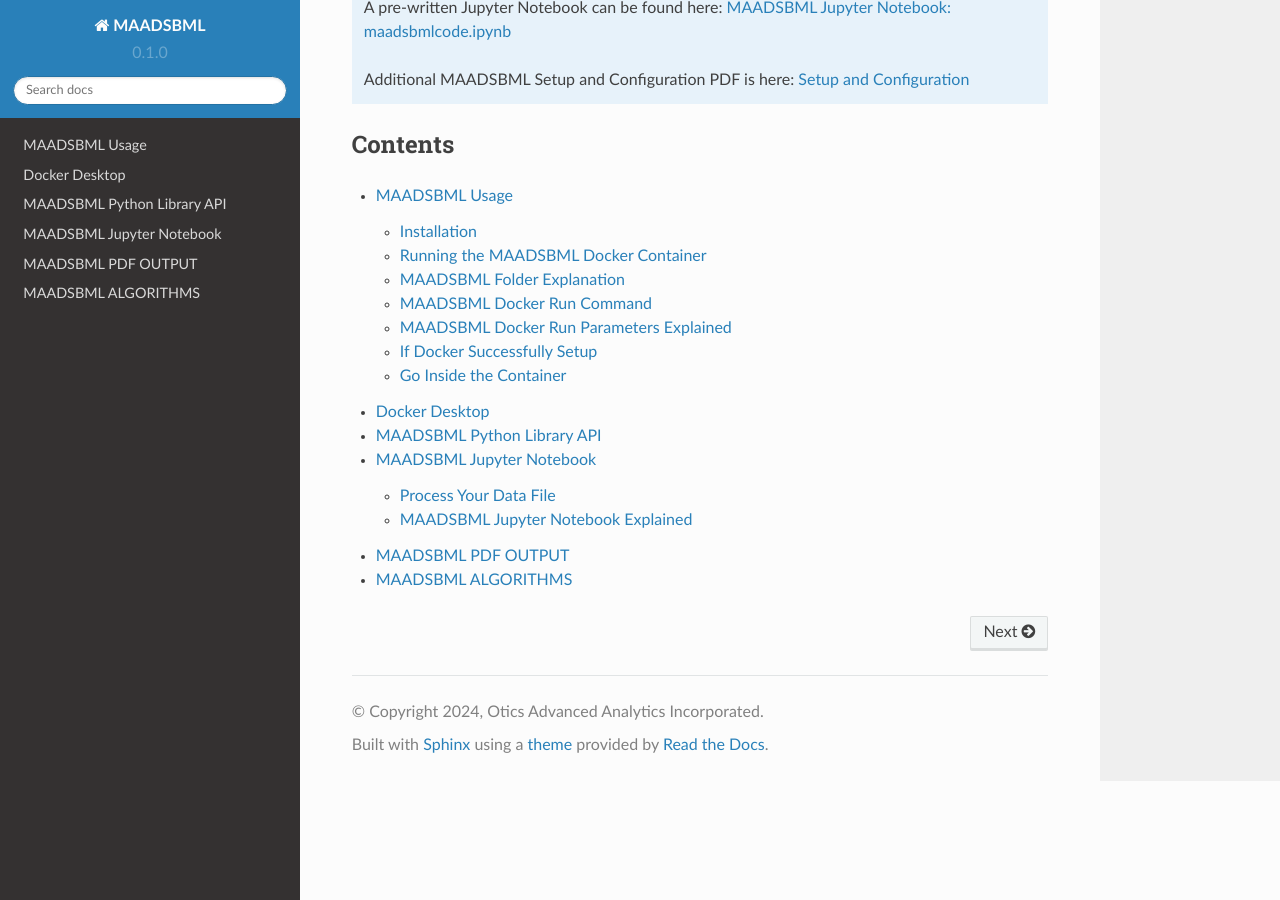
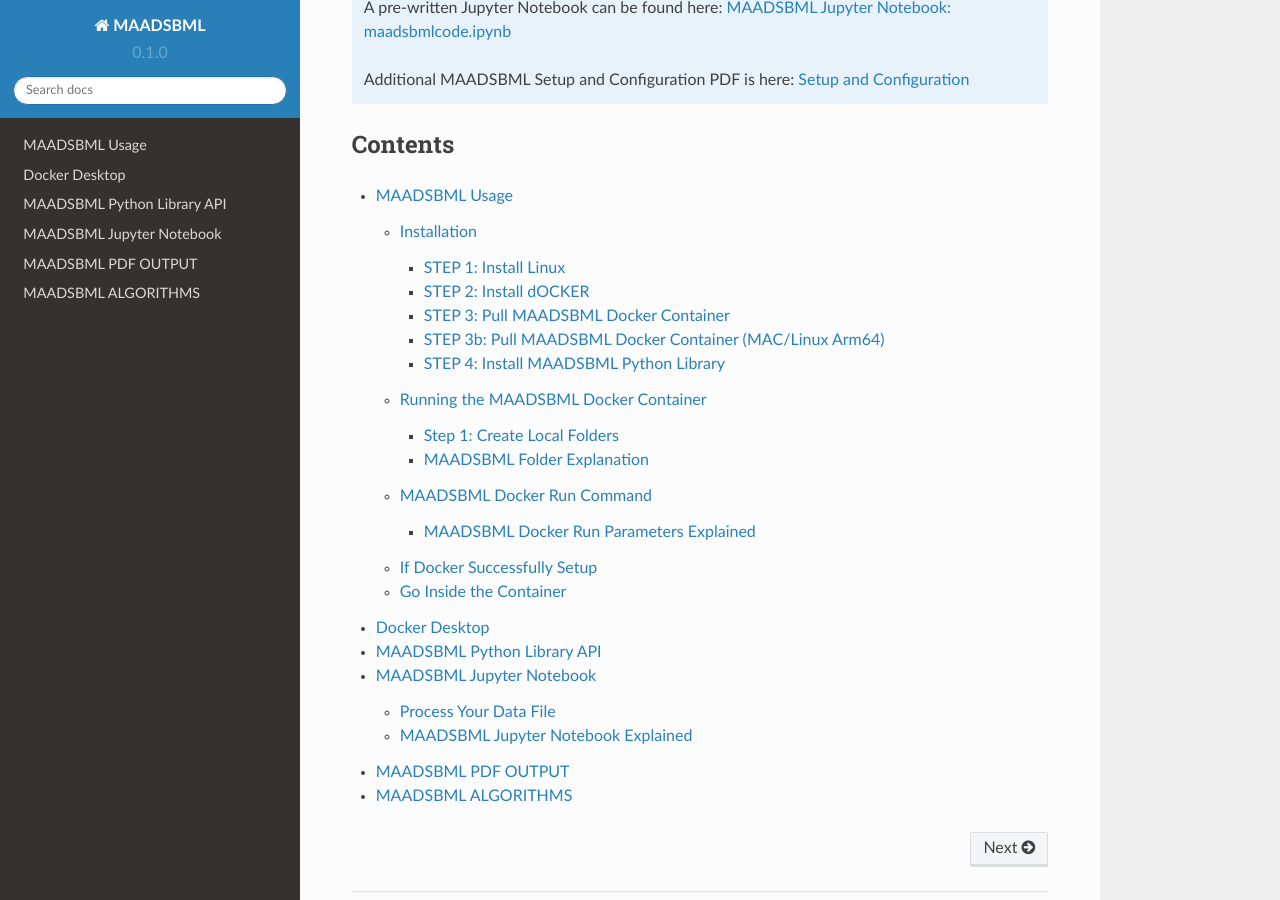
Before and after one commit to smaurice101/maadsbml, a Sphinx documentation site: the page built from docs/source/index.rst, in a window 1280 px wide and 900 px high, scrolled down 565 px. Built offline with Sphinx 7.4.7 and the Read the Docs theme 2.0.0, drawn with Linux system fonts in a browser that asks for light colours.

Commit message:
Update usage.rst

```diff
--- a/docs/source/usage.rst
+++ b/docs/source/usage.rst
@@ -8,9 +8,10 @@
 
 To use MAADSBML, first install docker engine in your computer:
 
-Setup
+STEP 1: Install Linux
+""""""""""
 
-1. You will need to have Linux OS installed
+You will need to have Linux OS installed
 
 • In Windows –you can install WSL (windows subsystem for Linux).  Open Powershell or command prompt in Administrator mode and type:
 
@@ -28,7 +29,10 @@
 
 Or get a VM running with Linux Ubuntu installed
 
-2. Install Docker: You can install Docker Desktop (Windows/Mac) Or in linux run:
+STEP 2: Install dOCKER
+""""""""""
+
+Install Docker: You can install Docker Desktop (Windows/Mac) Or in linux run:
 
 .. code-block:: console
 
@@ -46,19 +50,28 @@
 
    docker ps
 
-3. Pull the maadsbml docker container for Windows/Linux (AMD64):
+STEP 3: Pull MAADSBML Docker Container
+""""""""""
+
+Pull the maadsbml docker container for Windows/Linux (AMD64):
 
 .. code-block:: console
 
    docker pull maadsdocker/maads-batch-automl-otics
 
-3b. Pull the maadsbml docker container for MAC/Linux (ARM64):
+STEP 3b: Pull MAADSBML Docker Container (MAC/Linux Arm64)
+""""""""""
+
+Pull the maadsbml docker container for MAC/Linux (ARM64):
 
 .. code-block:: console
 
    docker pull maadsdocker/maads-batch-automl-otics-arm64
 
-4. Install the MAADSBML Python library:
+STEP 4: Install MAADSBML Python Library
+""""""""""
+
+Install the MAADSBML Python library:
 
 .. code-block:: console
 
@@ -102,7 +116,7 @@
    LOST**.
 
 MAADSBML Folder Explanation
-----------------
+""""""""""""""""""""""""
 
 .. list-table::
    :widths: 40 60
@@ -163,7 +177,7 @@
    PATH}/csvuploads **:/maads/agentfilesdocker/dist/maadsweb/csvuploads:z**
 
 MAADSBML Docker Run Parameters Explained
-------------------------------
+""""""""""""""""""""""""""""
 
 .. list-table::
    :widths: 20 40
@@ -175,30 +189,51 @@
    * - \-v
      - start of docker volume mapping
    * - \-p
-     - port forwarding. For example, -p 5595:5595  means to forward your HOST port 5595 to the CONTAINER port 5595.
-       Left-hand side of the colon is the HOST port, and right hand side of the colon is the container port: HOST:CONTAINER
+     - port forwarding. For example, -p 5595:5595  means
+
+       to forward your HOST port 5595 to the CONTAINER port 5595.
+
+       Left-hand side of the colon is the HOST port, and right
+
+       hand side of the colon is the container port: HOST:CONTAINER
    * - \--env
      - this is docker's environment variable setting
    * - TRAININGPORT
-     - this is the port that MAADSBML listens on for training on your dataset
+     - this is the port that MAADSBML listens on
+
+       for training on your dataset
    * - PREDICTIONPORT
-     - this is the port that MAADSBML listens on for predictions after you have trained an algorithm on your dataset
+     - this is the port that MAADSBML listens on for
+
+       predictions after you have trained an algorithm
+
+       on your dataset
    * - ABORTPORT
-     - this is the port that MAADSBML listens on for ABORTING the training run.
+     - this is the port that MAADSBML listens on for
+
+       ABORTING the training run.
    * - COMPANYNAME
-     - You can specify your company name.  This will appear on the MAADSBML pdf report output.
+     - You can specify your company name.  This will appear
+
+       on the MAADSBML pdf report output.
    * - MAXRUNTIME
-     - You can specify the maximum number of minutes to train on your dataset before MAADSBML aborts.
+     - You can specify the maximum number of minutes
+
+       to train on your dataset before MAADSBML aborts.
    * - ACCEL
-     - This is useful for training on VERY LARGE datasets.  Set this to 1 if training on very large datasets (200K+ rows),
-        otherwise leave at 0.
+     - This is useful for training on VERY LARGE datasets.
+
+       Set this to 1 if training on very large
+
+       datasets (200K+ rows), otherwise leave at 0.
    * - MAINHOST
-     - This is the IP Address MAADSBML will listen on for connections.
+     - This is the IP Address MAADSBML will listen
+
+       on for connections.
    * - maadsdocker/maads-batch-automl-otics
      - MAADSBML Docker container for Windows/Linux users
    * - maadsdocker/maads-batch-automl-otics-arm64
      - MAADSBML Docker container for MAC/Linux users
-
 
 .. important::
 
```
Also changed, not shown: other parts of docs/source/usage.rst (+2 -1 lines).
